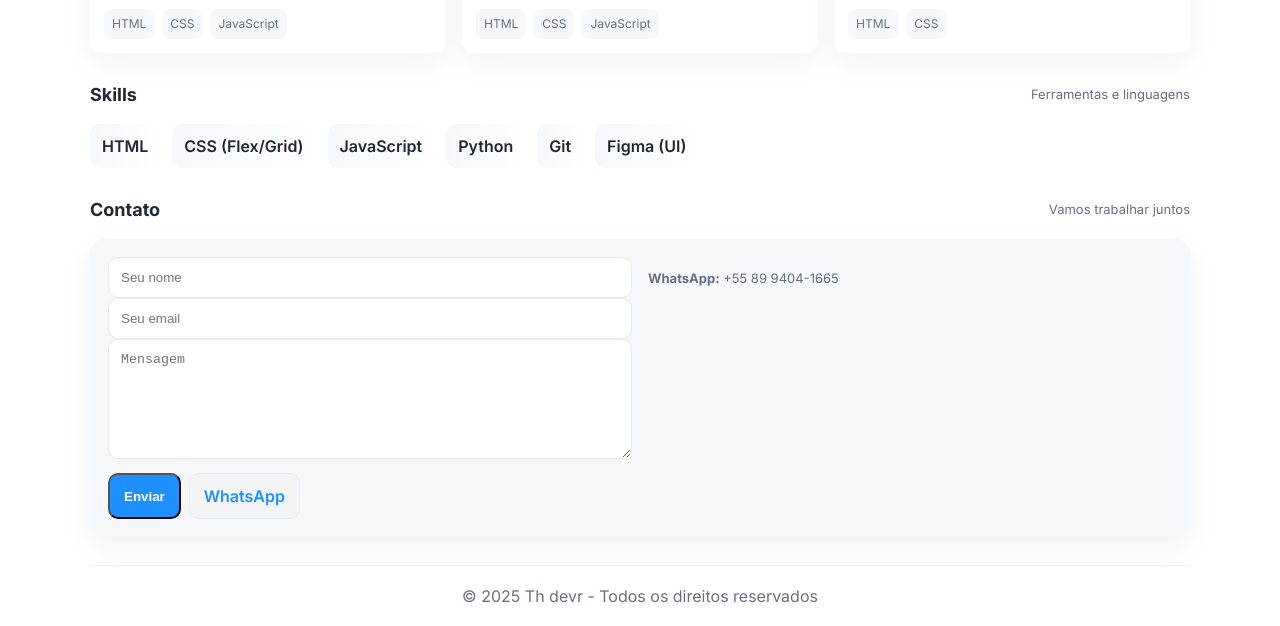
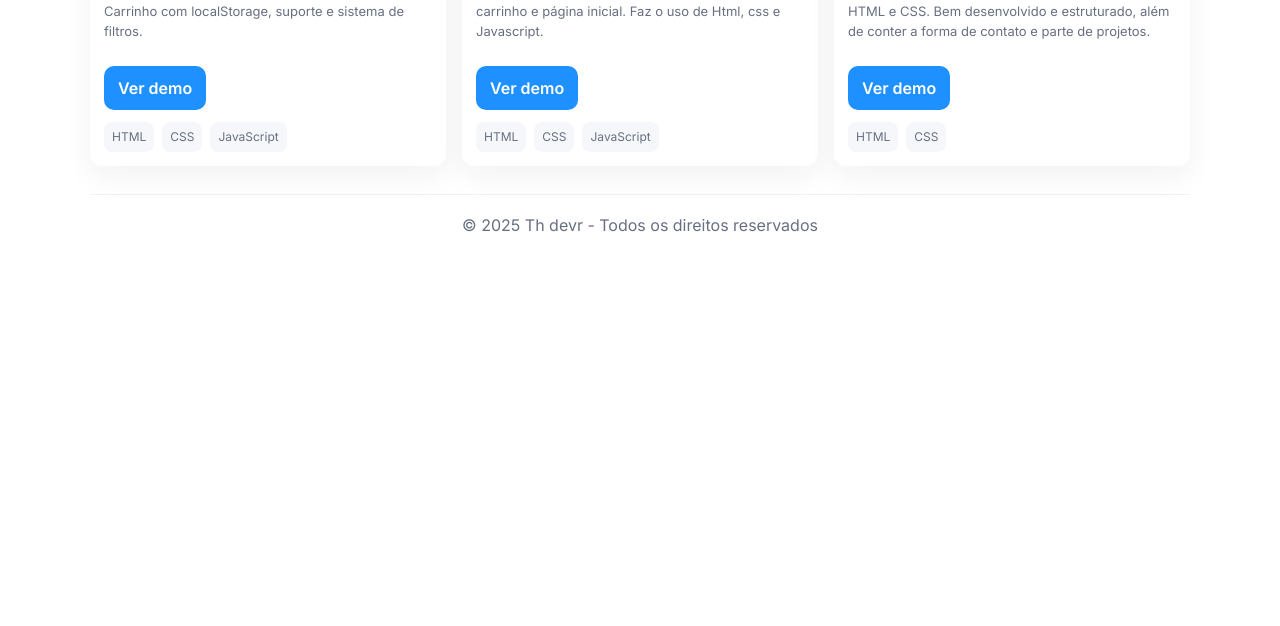
Before and after one commit to thdevr/Meu-Portf-lio, a plain HTML site: page index.html in a window 1280 px wide. Shown: the part 955-1581 px from the top of the page. After the commit the page ends 1210 px from the top, so only its background shows below. Drawn offline with Linux system fonts and the light colour scheme.

Commit message:
Add files via upload

```diff
--- a/index.html
+++ b/index.html
@@ -110,8 +110,6 @@
         <a href="#about">Sobre</a>
         <a href="#projects">Projetos</a>
         <a href="#skills">Skills</a>
-        <a href="#contact">Contato</a>
-        <a class="btn" href="https://wa.me/558994041665">Contrate-me</a>
       </nav>
     </header>
 
@@ -122,7 +120,6 @@
           <p>Desenvolvo sites e aplicações com foco em interfaces limpas, acessíveis e performáticas. Trabalho com HTML, CSS e JavaScript</p>
           <div class="cta-row">
             <a class="btn" href="tamplates.html">Ver projetos</a>
-            <a class="btn" style="background:#fff;color:var(--primary);border:1px solid #e6eefc" href="https://wa.me/558994041665">Vamos conversar</a>
           </div>
         </div>
 
@@ -132,6 +129,17 @@
         <div class="section-title"><h2>Sobre mim</h2><div class="small muted">Resumo</div></div>
         <div class="hero-card">
           <p>Sou um desenvolvedor front-end em início de carreira, apaixonado por criar interfaces simples, rápidas e bem estruturadas. Tenho experiência com HTML e CSS, e estou aprendendo cada vez mais sobre JavaScript e boas práticas de design responsivo. Gosto de transformar ideias em sites funcionais e organizados.</p>
+        </div>
+      </section>
+
+      <section id="skills">
+        <div class="section-title"><h2>Skills</h2><div class="small muted">Ferramentas e linguagens</div></div>
+        <div class="skills">
+          <div class="skill">HTML</div>
+          <div class="skill">CSS (Flex/Grid)</div>
+          <div class="skill">JavaScript</div>
+          <div class="skill">Python</div>
+          <div class="skill">Git</div>
         </div>
       </section>
 
@@ -181,36 +189,8 @@
         </div>
       </section>
 
-      <section id="skills">
-        <div class="section-title"><h2>Skills</h2><div class="small muted">Ferramentas e linguagens</div></div>
-        <div class="skills">
-          <div class="skill">HTML</div>
-          <div class="skill">CSS (Flex/Grid)</div>
-          <div class="skill">JavaScript</div>
-          <div class="skill">Python</div>
-          <div class="skill">Git</div>
-          <div class="skill">Figma (UI)</div>
-        </div>
-      </section>
 
-      <section id="contact">
-        <div class="section-title"><h2>Contato</h2><div class="small muted">Vamos trabalhar juntos</div></div>
-        <div class="hero-card contact">
-          <form id="contactForm">
-            <input class="input" type="text" name="nome" placeholder="Seu nome" required>
-            <input class="input" type="email" name="email" placeholder="Seu email" required>
-            <textarea name="mensagem" placeholder="Mensagem"></textarea>
-            <div style="display:flex;gap:8px;margin-top:8px">
-              <button class="btn" type="submit">Enviar</button>
-              <a href="https://wa.me/558994041665" class="btn" style="background:#f3f4f6;color:var(--primary);border:1px solid #e6eefc">WhatsApp</a>
-            </div>
-          </form>
 
-          <div style="margin-top:12px;font-size:13px;color:var(--muted)">
-            <div><strong>WhatsApp:</strong> +55 89 9404-1665</div>
-          </div>
-        </div>
-      </section>
     </main>
 
     <footer>
```
